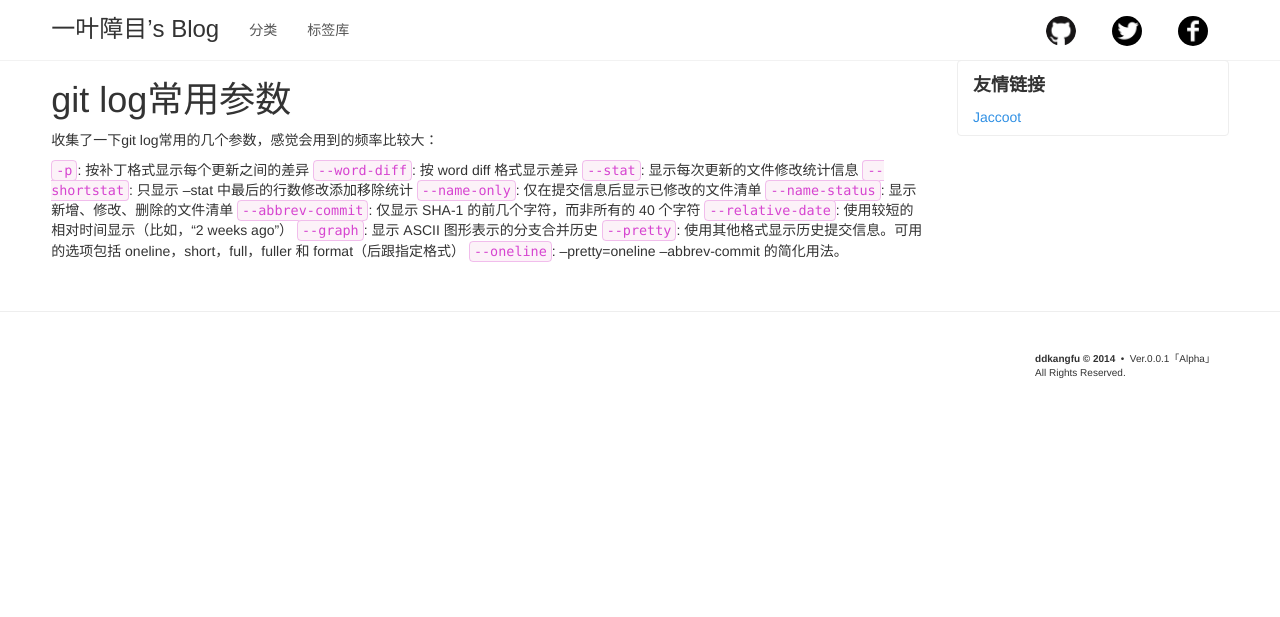
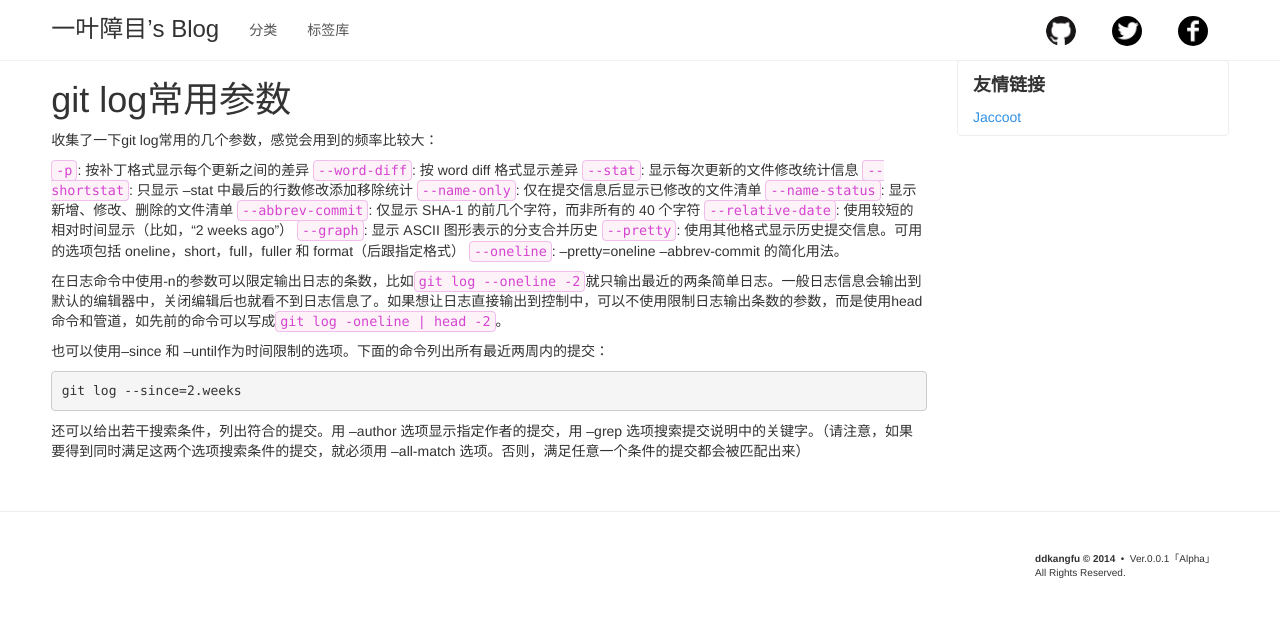
Before and after one commit to ddkangfu/ddkangfu.github.io, a Jekyll site: the page built from _posts/2015-01-27-git-log.md, in a window 1280 px wide. Shown: the top 617 px of the page. Built offline with Jekyll 4.4.1, drawn with Linux system fonts in a browser that asks for light colours; some web fonts are replaced; Markdown is read by kramdown in place of the engine named in the settings.

Commit message:
modified: 增加了git log命令的参数说明。

````diff
--- a/_posts/2015-01-27-git-log.md
+++ b/_posts/2015-01-27-git-log.md
@@ -20,3 +20,13 @@ comments: true
 `--graph`: 显示 ASCII 图形表示的分支合并历史
 `--pretty`: 使用其他格式显示历史提交信息。可用的选项包括 oneline，short，full，fuller 和 format（后跟指定格式）
 `--oneline`: --pretty=oneline --abbrev-commit 的简化用法。
+
+在日志命令中使用-n的参数可以限定输出日志的条数，比如`git log --oneline -2`就只输出最近的两条简单日志。一般日志信息会输出到默认的编辑器中，关闭编辑后也就看不到日志信息了。如果想让日志直接输出到控制中，可以不使用限制日志输出条数的参数，而是使用head命令和管道，如先前的命令可以写成`git log -oneline | head -2`。
+
+也可以使用--since 和 --until作为时间限制的选项。下面的命令列出所有最近两周内的提交：
+
+```
+git log --since=2.weeks
+```
+
+还可以给出若干搜索条件，列出符合的提交。用 --author 选项显示指定作者的提交，用 --grep 选项搜索提交说明中的关键字。（请注意，如果要得到同时满足这两个选项搜索条件的提交，就必须用 --all-match 选项。否则，满足任意一个条件的提交都会被匹配出来）
````
